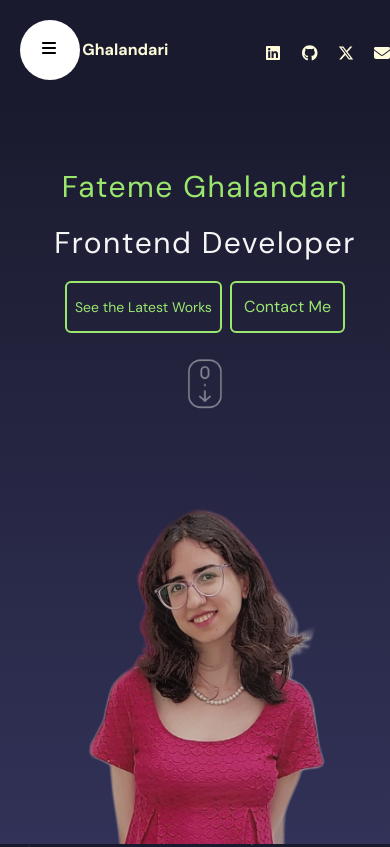
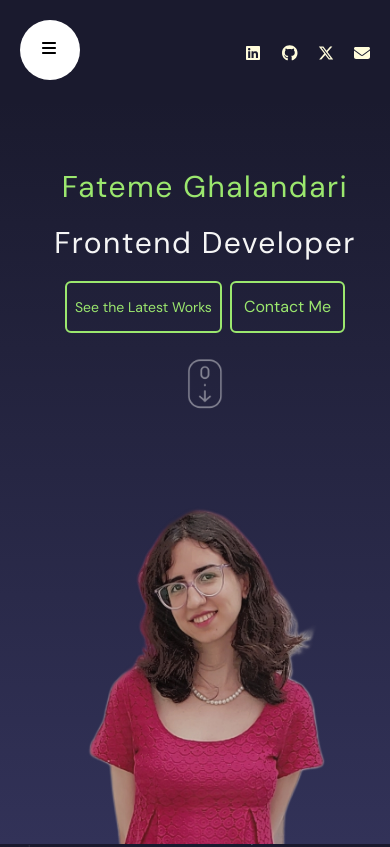
Before and after one commit to FatemeGhalandari/fatemeghalandari.github.io, a React (Vite) app: page / in a window 390 px wide. Shown: the top 847 px of the page. Built offline with nearby package versions, Linux system fonts and the light colour scheme.

Commit message:
style: Update css and make responsive

```diff
--- a/src/components/Navbar.jsx
+++ b/src/components/Navbar.jsx
@@ -1,5 +1,5 @@
 import { FontAwesomeIcon } from "@fortawesome/react-fontawesome";
-import { motion } from "framer-motion";
+// import { motion } from "framer-motion";
 import {
   faLinkedin,
   faXTwitter,
@@ -12,17 +12,17 @@ const Navbar = () => {
   return (
     <div className="h-[100px] bg-[#1a1a2e]">
       <Sidebar />
-      <div className="h-[100%] max-w-[1366px] flex m-auto items-center justify-between pl-5">
-        <a href="/">
+      <div className="h-[100%] max-w-[1366px] flex m-auto items-center  justify-end sm:pl-5 p-5">
+        {/* <a href="/">
           <motion.span
-            className="font-bold"
+            className="font-bold sm:block hidden font-mono"
             initial={{ opacity: 0.5, scale: 0.5 }}
             animate={{ opacity: 1, scale: 1 }}
             transition={{ duration: 0.5 }}
           >
             Fateme Ghalandari
           </motion.span>
-        </a>
+        </a> */}
         <ul className="flex gap-5">
           <a
             href="https://www.linkedin.com/in/fghalandarii/"
```
